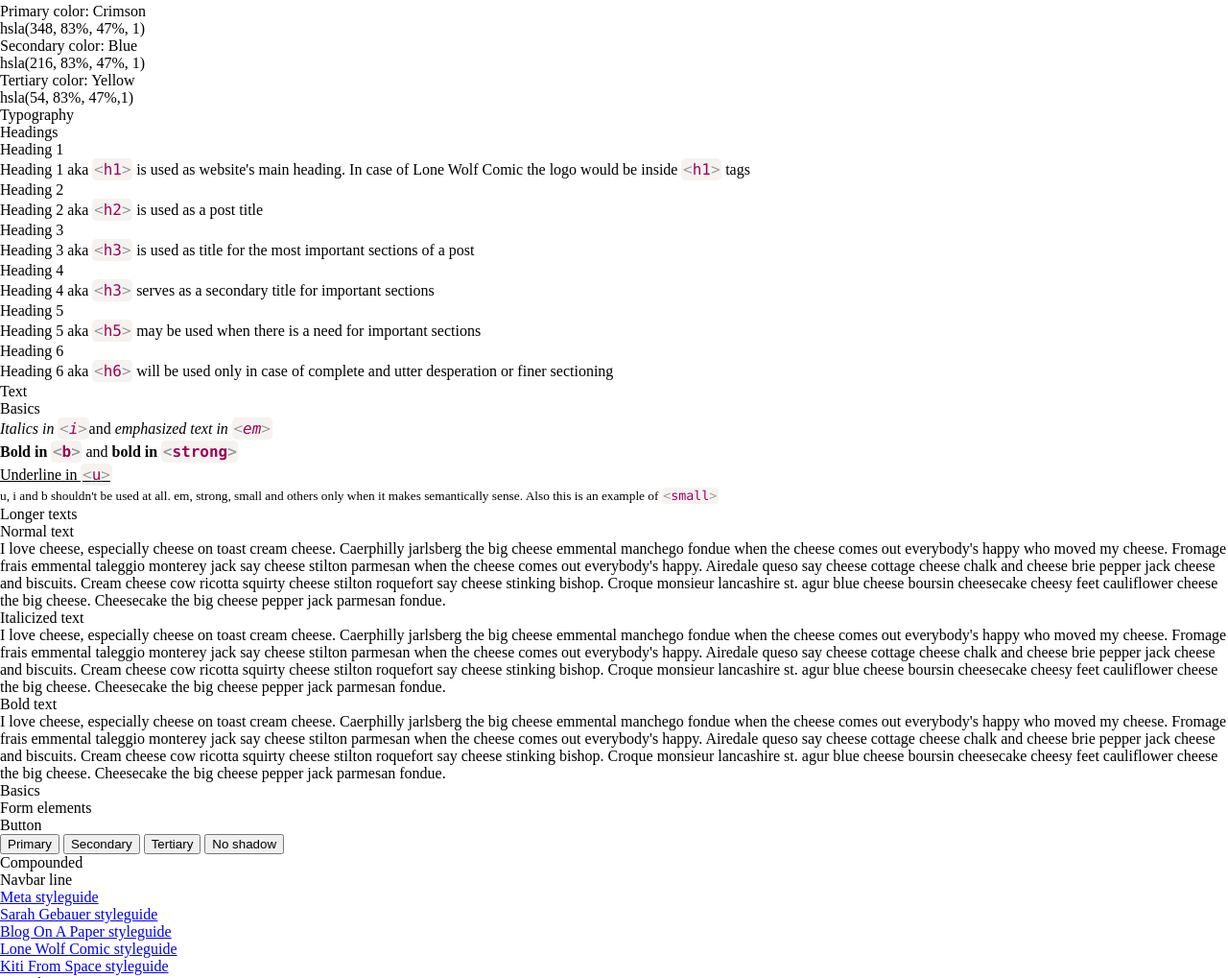
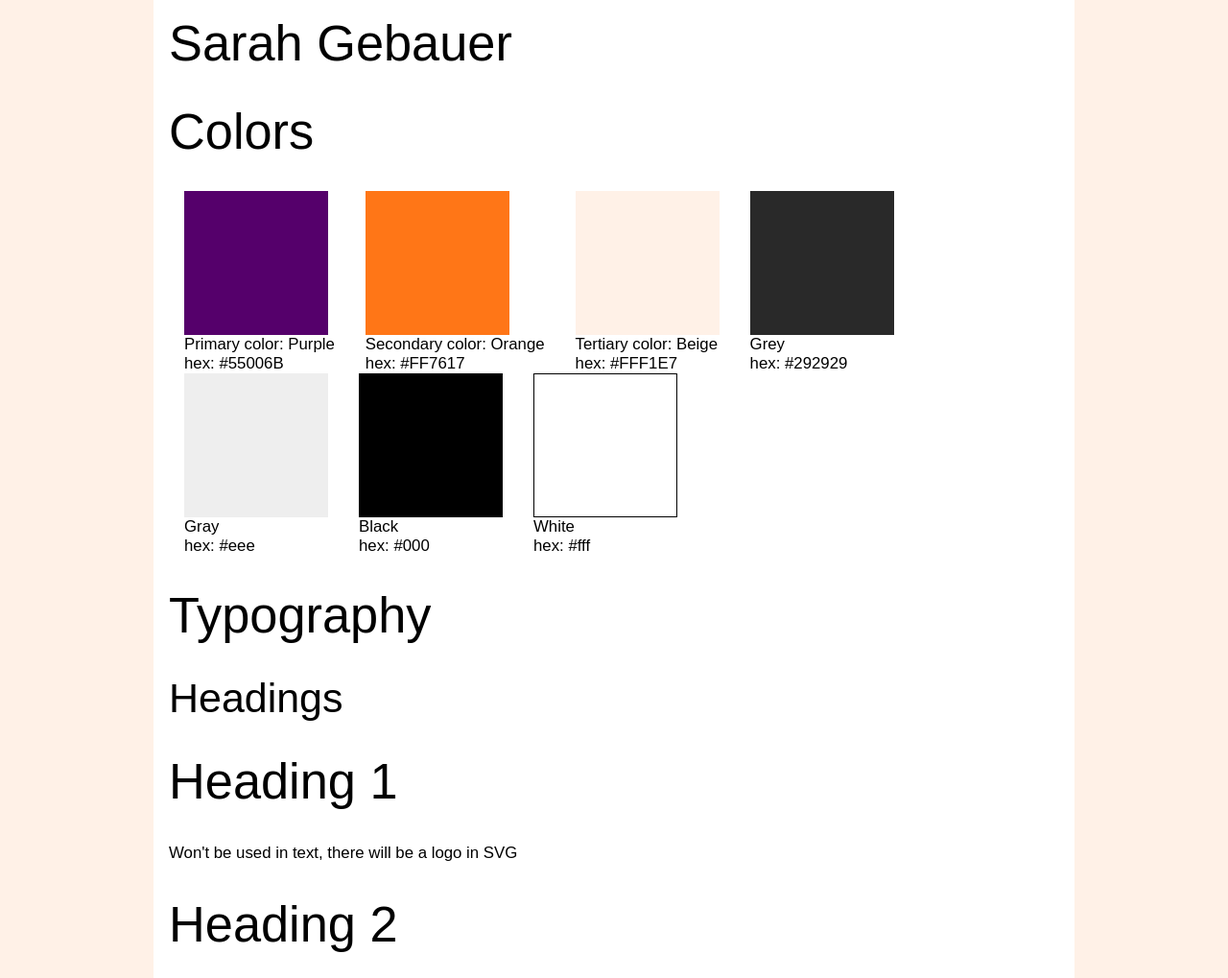
Before and after one commit to xgebi/xgebi-styles, a website: page src/sarahgebauer/index.html in a window 1280 px wide. Shown: the part 105-1124 px from the top of the page at 96% size. Drawn offline with Linux system fonts and the light colour scheme.

Commit message:
started layout for SarahGebauer

```diff
--- a/scss/sarahgebauer.scss
+++ b/scss/sarahgebauer.scss
@@ -5,3 +5,4 @@
 
 @import "sarahgebauer/colors.scss";
 @import "sarahgebauer/typography.scss";
+@import "sarahgebauer/layout.scss";
--- a/scss/sarahgebauer/colors.scss
+++ b/scss/sarahgebauer/colors.scss
@@ -2,5 +2,79 @@ $primary:       #55006B;
 $secondary:     #FF7617;
 $tertiary:      #FFF1E7;
 $grey:          #292929;
+$gray:          #eee;
 $black:         #000;
 $white:         #fff;
+
+.square {
+    width: 150px;
+    height: 150px;
+
+    &.bg-white {
+        border: 1px solid $black;
+    }
+}
+
+.color-holder {
+        margin: 0 1rem;
+    }
+
+.bg-primary {
+    background: $primary;
+}
+
+.color-primary {
+    color: $primary;
+}
+
+.bg-secondary {
+    background: $secondary;
+}
+
+.color-secondary {
+    color: $secondary
+}
+
+.bg-tertiary {
+    background: $tertiary;
+}
+
+.color-tertiary{
+    color: $tertiary;
+}
+
+.bg-grey {
+    background: $grey;
+}
+
+.color-grey {
+    color: $grey;
+}
+
+.bg-gray {
+    background: $gray;
+}
+
+.color-gray {
+    color: $gray;
+}
+
+.bg-black {
+    background: $black;
+}
+
+.color-black {
+    color: $black;
+}
+
+.bg-white {
+    background: $white;
+}
+
+.color-white {
+    color: $white;
+}
+
+.color-holder {
+    margin: 0 1rem;
+}
--- /dev/null
+++ b/scss/sarahgebauer/layout.scss
@@ -0,0 +1,21 @@
+/* Main/Big classes */
+
+main {
+    max-width: 60rem;
+    margin: 0 auto;
+    padding: 1rem;
+}
+
+.post {
+    max-width: 35rem;
+
+    p {
+        margin: 2rem 0;
+    }
+}
+
+/* Utility classes */
+.flex-parent-row {
+    display: flex;
+    flex-flow: row wrap;
+}
--- a/scss/sarahgebauer/typography.scss
+++ b/scss/sarahgebauer/typography.scss
@@ -1,10 +1,10 @@
 $ms-base: 1rem;
 $ms-ratio: 1.025;
 
-.styleguide {
+body {
     font-size: ms(2);
     font-family: 'Cabin', sans-serif;
-
+}
 h1, h2, h3, h4, h5, h6 {
     margin: 2rem 0;
 }
@@ -43,4 +43,7 @@ $ms-ratio: 1.025;
 .boldened {
     font-weight: 700;
 }
+
+p {
+    line-height: 1.5;
 }
--- a/src/sarahgebauer/index.html
+++ b/src/sarahgebauer/index.html
@@ -11,7 +11,7 @@
     <link href="sarahgebauer.css" rel="stylesheet">
 </head>
 
-<body>
+<body class="bg-tertiary">
     <header class="styleguide">
         <nav role="navigation" class="navbar">
             <ul>
@@ -32,23 +32,39 @@
         </nav>
     </header>
     <div>
-        <main role="main" class="central-block">
+        <main role="main" class="central-block bg-white">
             <h1>Sarah Gebauer
             </h1>
             <div>
                 <h2>Colors</h2>
-                <section class="flex-parent-row ">
+                <section class="flex-parent-row">
                     <div class="color-holder ">
                         <div class="square bg-primary "></div>
-                        Primary color: Crimson<br/> hsla(348, 83%, 47%, 1)
+                        Primary color: Purple<br/> hex: #55006B
                     </div>
                     <div class="color-holder ">
                         <div class="square bg-secondary "></div>
-                        Secondary color: Blue<br/> hsla(216, 83%, 47%, 1)
+                        Secondary color: Orange<br/> hex: #FF7617
                     </div>
                     <div class="color-holder ">
                         <div class="square bg-tertiary "></div>
-                        Tertiary color: Yellow<br/> hsla(54, 83%, 47%,1)
+                        Tertiary color: Beige<br/> hex: #FFF1E7
+                    </div>
+                    <div class="color-holder ">
+                        <div class="square bg-grey "></div>
+                        Grey<br/> hex: #292929
+                    </div>
+                    <div class="color-holder ">
+                        <div class="square bg-gray "></div>
+                        Gray<br/> hex: #eee
+                    </div>
+                    <div class="color-holder ">
+                        <div class="square bg-black "></div>
+                        Black<br/> hex: #000
+                    </div>
+                    <div class="color-holder ">
+                        <div class="square bg-white "></div>
+                        White<br/> hex: #fff
                     </div>
                 </section>
             </div>
@@ -58,8 +74,7 @@
                     <h3>Headings</h3>
                     <section>
                         <h1>Heading 1</h1>
-                        <p>Heading 1 aka <code class="language-markup ">&lt;h1&gt;</code> is used as website's main heading.
-                            In case of Lone Wolf Comic the logo would be inside <code class="language-markup ">&lt;h1&gt;</code>                            tags</p>
+                        <p>Won't be used in text, there will be a logo in SVG</p>
                         <h2>Heading 2</h2>
                         <p>Heading 2 aka <code class="language-markup ">&lt;h2&gt;</code> is used as a post title</p>
                         <h3>Heading 3</h3>
@@ -88,8 +103,10 @@
                         <p><b>Bold in <code class="language-markup
             ">&lt;b&gt;</code></b> and <strong>bold in <code class="language-markup ">&lt;strong&gt;</code></strong></p>
                         <p>
-                            <u>Underline in <code class="language-markup
-            ">&lt;u&gt;</code></u>
+                            <u>Underline in
+                                <code class="language-markup
+            ">&lt;u&gt;</code>
+                            </u>
                         </p>
                         <small>u, i and b shouldn't be used at all. em, strong, small and others only when it makes semantically sense. Also this is an example of <code class="language-markup ">&lt;small&gt;</code></small>
                         <h4>Longer texts</h4>
@@ -139,23 +156,65 @@
                         <button class="button button-primary no-shadow ">No shadow</button>
                     </div>
                 </div>
-
             </div>
             <div id="compounded">
                 <h2>Compounded</h2>
+                <div class="post">
+                    <h3>Text in post</h3>
+                    <p>
+                        I love cheese, especially cheese on toast cream cheese. Caerphilly jarlsberg the big cheese emmental manchego fondue when
+                        the cheese comes out everybody's happy who moved my cheese. Fromage frais emmental taleggio monterey
+                        jack say cheese stilton parmesan when the cheese comes out everybody's happy. Airedale queso say
+                        cheese cottage cheese chalk and cheese brie pepper jack cheese and biscuits. Cream cheese cow ricotta
+                        squirty cheese stilton roquefort say cheese stinking bishop. Croque monsieur lancashire st. agur
+                        blue cheese boursin cheesecake cheesy feet cauliflower cheese the big cheese. Cheesecake the big
+                        cheese pepper jack parmesan fondue.
+                    </p>
+                </div>
+                <div class="post">
+                    <h3>Post text with JSBin and PrismJS embedded</h3>
+                    <p>
+                        I love cheese, especially cheese on toast cream cheese. Caerphilly jarlsberg the big cheese emmental manchego fondue when
+                        the cheese comes out everybody's happy who moved my cheese. Fromage frais emmental taleggio monterey
+                        jack say cheese stilton parmesan when the cheese comes out everybody's happy. Airedale queso say
+                        cheese cottage cheese chalk and cheese brie pepper jack cheese and biscuits. Cream cheese cow ricotta
+                        squirty cheese stilton roquefort say cheese stinking bishop. Croque monsieur lancashire st. agur
+                        blue cheese boursin cheesecake cheesy feet cauliflower cheese the big cheese. Cheesecake the big
+                        cheese pepper jack parmesan fondue.
+                    </p>
+                    <p>
+                        <!--<a class="jsbin-embed" href="http://jsbin.com/zuhidu/1/embed?html,output">JS Bin on jsbin.com</a>
+                        <script src="http://static.jsbin.com/js/embed.min.js?3.41.0"></script>-->
+                    </p>
+                    <p>
+                        I love cheese, especially cheese on toast cream cheese. Caerphilly jarlsberg the big cheese emmental manchego fondue when
+                        the cheese comes out everybody's happy who moved my cheese. Fromage frais emmental taleggio monterey
+                        jack say cheese stilton parmesan when the cheese comes out everybody's happy. Airedale queso say
+                        cheese cottage cheese chalk and cheese brie pepper jack cheese and biscuits. Cream cheese cow ricotta
+                        squirty cheese stilton roquefort say cheese stinking bishop. Croque monsieur lancashire st. agur
+                        blue cheese boursin cheesecake cheesy feet cauliflower cheese the big cheese. Cheesecake the big
+                        cheese pepper jack parmesan fondue.
+                    </p>
+                    <pre><code class="language-css">p { color: red }</code></pre>
+                    <p>
+                        I love cheese, especially cheese on toast cream cheese. Caerphilly jarlsberg the big cheese emmental manchego fondue when
+                        the cheese comes out everybody's happy who moved my cheese. Fromage frais emmental taleggio monterey
+                        jack say cheese stilton parmesan when the cheese comes out everybody's happy. Airedale queso say
+                        cheese cottage cheese chalk and cheese brie pepper jack cheese and biscuits. Cream cheese cow ricotta
+                        squirty cheese stilton roquefort say cheese stinking bishop. Croque monsieur lancashire st. agur
+                        blue cheese boursin cheesecake cheesy feet cauliflower cheese the big cheese. Cheesecake the big
+                        cheese pepper jack parmesan fondue.
+                    </p>
+                </div>
                 <div>
-                    <h3>Navbar line</h3>
-                    <header class="">
-                        <nav role="navigation" class="navbar">
-                            <ul>
-                                <li><a href=" styleguide/ ">Meta styleguide</a></li>
-                                <li><a href="sarahgebauer/ ">Sarah Gebauer styleguide</a></li>
-                                <li><a href="blogonapaper/ ">Blog On A Paper styleguide</a></li>
-                                <li><a href="lonewolfcomic/ ">Lone Wolf Comic styleguide</a></li>
-                                <li><a href="kitifromspace/ ">Kiti From Space styleguide</a></li>
-                            </ul>
-                        </nav>
-                    </header>
+                    <h3>Portfolio piece thumbnail</h3>
+                    <div class="piece-thumbnail">
+                        <img src="" alt="Image is missing" />
+                        <span class="piece-thumbnail-title"><a href="#">Name of the project</a></span>
+                        <div class="piece-meta">
+                            <span="piece-pill">Angular 2</span>
+                        </div>
+                    </div>
                 </div>
             </div>
             <div id="complex">
```
Also changed, not shown: src/sarahgebauer/sarahgebauer.css. Lines whose indentation alone changed are shown as unchanged.
